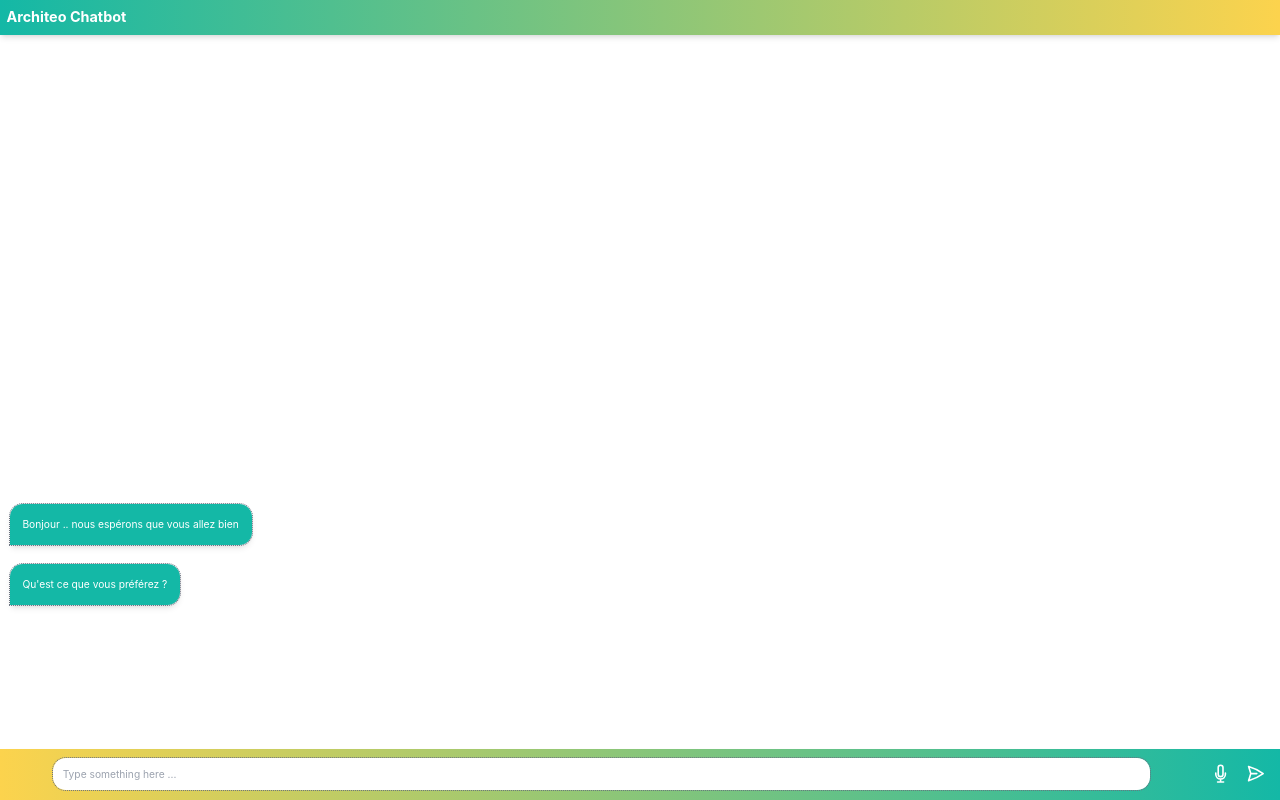
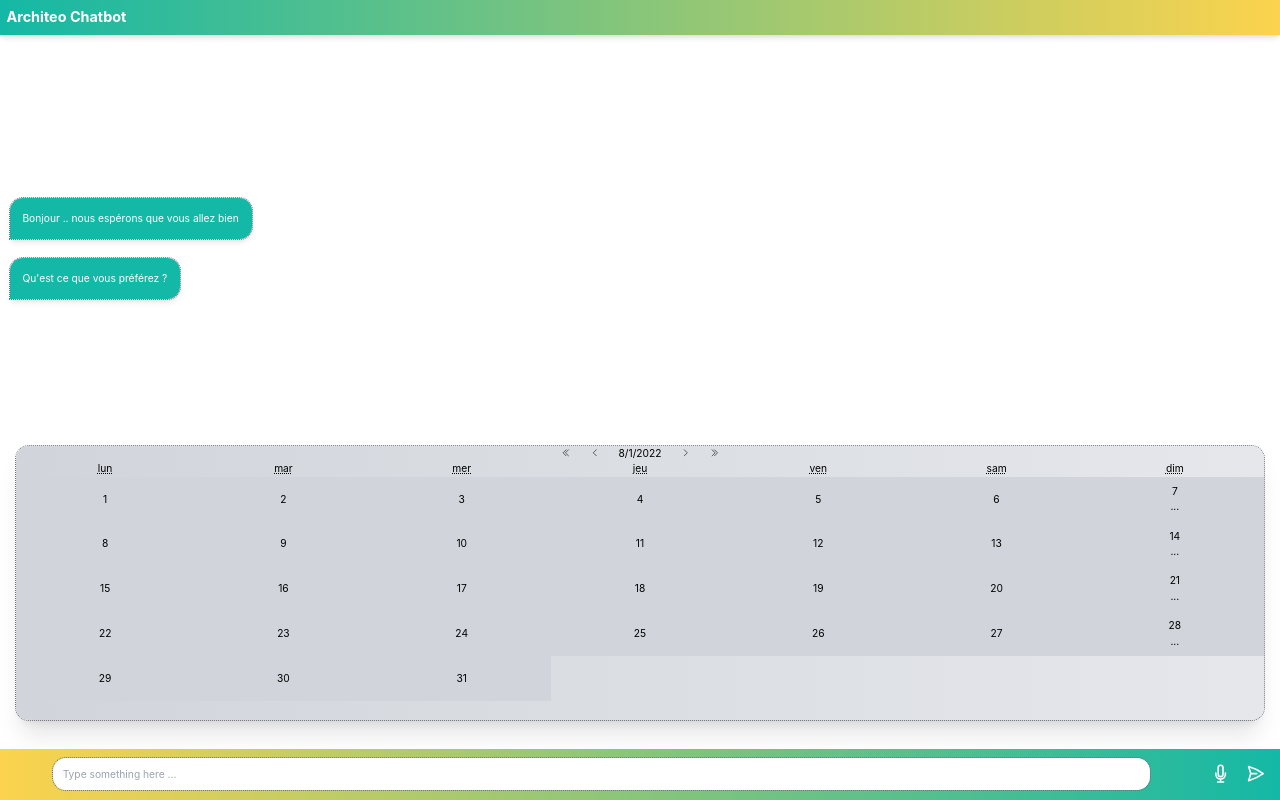
Before and after one commit to kaoutar-ou/chatbot-react, a React (Create React App) app: page / in a window 1280 px wide. Built offline with nearby package versions, Linux system fonts and the light colour scheme.

Commit message:
KO : Calendar in progress ...

```diff
--- a/package.json
+++ b/package.json
@@ -9,6 +9,7 @@
     "@testing-library/user-event": "^13.5.0",
     "axios": "^0.27.2",
     "react": "^18.2.0",
+    "react-calendar": "^3.8.0",
     "react-dom": "^18.2.0",
     "react-phone-input-2": "^2.15.1",
     "react-redux": "^8.0.2",
--- a/src/components/chatbot/FormRecruteur.js
+++ b/src/components/chatbot/FormRecruteur.js
@@ -5,6 +5,7 @@ import SingleChoiceForm from '../form/SingleChoiceForm';
 import BotMessage from '../messages/BotMessage';
 import * as recruteurService from "../../services/RecruteurService";
 import * as domaineExpertiseService from "../../services/DomaineExpertiseService";
+import CalendarForm from '../form/CalendarForm';
 
 function FormRecruteur(props) {
 
@@ -123,6 +124,33 @@ function FormRecruteur(props) {
           // TODO .. show a success message or error
         }
       };
+
+      useEffect(() => {
+        if (isSent) {
+          setTimeout(() => {
+            console.log(recruteurToken);
+            props.handleAddNewMessage(
+              <BotMessage
+                key={generateKey("chatbot")}
+                content="Veuillez choisir l'un des créneaux valables qui vous convient."
+              />
+            );
+            setTimeout(() => {
+              console.log(recruteurToken);
+              props.handleAddNewMessage(
+                <CalendarForm
+                  key={"CalendarForm"}
+                  token={recruteurToken}
+                  // sendCalendar={sendCalendar}
+                  userType={"recruteur"}
+                  setMainInputDisabled={props.setMainInputDisabled}
+                  handleAddNewMessage={props.handleAddNewMessage}
+                />
+              );
+            }, 1000);
+          }, 2000);
+        }
+      }, [isSent]);
 
     const [scale, setScale] = useState("scale-0");
     useEffect(() => {
--- a/src/components/chatbot/index.js
+++ b/src/components/chatbot/index.js
@@ -9,6 +9,7 @@ import UserMessage from "../messages/UserMessage";
 import "./style.css";
 import TwoChoicesForm from "../form/TwoChoicesForm";
 import FormRecruteur from "./FormRecruteur";
+import CalendarForm from "../form/CalendarForm";
 
 function Chatbot() {
   // TODO isLoading
@@ -184,6 +185,9 @@ function Chatbot() {
       {/* Body */}
       <div className="overflow-y-scroll min-h-screen max-h-screen flex flex-col-reverse py-20 chatbot-messages">
         {isLoading ? <DotsMessage /> : null}
+        <CalendarForm
+                  key={"CalendarForm"}
+                />
         {messages.map((message) => message)}
         {/* <BotMessage /> */}
       </div>
--- /dev/null
+++ b/src/components/form/CalendarForm.js
@@ -0,0 +1,112 @@
+import React, { useEffect, useRef, useState } from 'react'
+import Calendar from 'react-calendar';
+
+function CalendarForm() {
+    const [value, onChange] = useState(new Date());
+    useEffect(() => {
+        console.log(value)
+    }, [value]);
+
+    let calendarRef = useRef()
+
+    const freeDays = ['14-09-2022', '16-09-2022', '19-09-2022', '02-09-2022', '01-10-2022']
+    const [scale, setScale] = useState("scale-0");
+  useEffect(() => {
+    setTimeout(() => {
+      setScale("scale-1");
+    }, 1000);
+  }, []);
+  return (
+    <div className={`transition-all duration-150 ease-out relative ${scale}`}>
+      <div className="w-full flex flex-row">
+        <div className="w-full m-5 rounded-2xl shadow-xl break-all outline-dotted outline-1 outline-gray-500 pb-6 bg-gradient-to-r from-gray-300 to-gray-200">
+          <div className="flex flex-row">
+      <Calendar
+        className={"w-full"}
+        onChange={onChange}
+        value={value}
+        view={"month"}
+        // calendarType={"Arabic"}
+        showNeighboringMonth={false}
+        showNavigation={true}
+        prevLabel={<Previous/>}
+        prev2Label={<PreviousTwo/>}
+        nextLabel={<Next/>}
+        next2Label={<NextTwo/>}
+        // minDate={new Date()}
+        inputRef={calendarRef}
+        // TODO fr-FR as constante
+        formatShortWeekday={(locale, date) => date.toLocaleDateString('fr-FR', { weekday: 'short' })}
+        navigationLabel={({ date, label, locale, view }) => getDate(date, locale)}
+        // tileClassName={({ date, view }) => view === 'month' && date.getDay() === 0 ? 'bg-teal-500' : null}
+        tileClassName={({ date, view }) => view === 'month' && freeDays.includes(date.toLocaleDateString('fr-FR').replaceAll('/','-')) ? 'h-14 bg-amber-200 hover:bg-teal-500' : 'h-14 bg-gray-300'}
+        tileContent={({ date, view }) => view === 'month' && date.getDay() === 0 ? <p>...</p> : null}
+        tileDisabled={({activeStartDate, date, view }) => !freeDays.includes(date.toLocaleDateString('fr-FR').replaceAll('/','-'))}
+        // TODO ... date utils
+        onClickDay={(value, event) => console.log(value.toLocaleDateString('fr-FR').replaceAll('/','-'))}
+        />
+    </div>
+    </div>
+    </div>
+    </div>
+  )
+}
+
+const PreviousTwo = () => {
+    return (
+        <div className='mx-3'>
+            <svg xmlns="http://www.w3.org/2000/svg" fill="none" viewBox="0 0 24 24" strokeWidth={1.5} stroke="currentColor" className="w-3 h-3">
+                <path strokeLinecap="round" strokeLinejoin="round" d="M18.75 19.5l-7.5-7.5 7.5-7.5m-6 15L5.25 12l7.5-7.5" />
+            </svg>
+        </div>
+    )
+}
+const NextTwo = () => {
+    return (
+        <div className='mx-3'>
+            <svg xmlns="http://www.w3.org/2000/svg" fill="none" viewBox="0 0 24 24" strokeWidth={1.5} stroke="currentColor" className="w-3 h-3">
+                <path strokeLinecap="round" strokeLinejoin="round" d="M11.25 4.5l7.5 7.5-7.5 7.5m-6-15l7.5 7.5-7.5 7.5" />
+            </svg>
+        </div>
+    )
+}
+
+const Previous = () => {
+    return (
+        <div className='mx-3'>
+            <svg xmlns="http://www.w3.org/2000/svg" fill="none" viewBox="0 0 24 24" strokeWidth={1.5} stroke="currentColor" className="w-3 h-3">
+                <path strokeLinecap="round" strokeLinejoin="round" d="M15.75 19.5L8.25 12l7.5-7.5" />
+            </svg>
+        </div>
+    )
+}
+const Next = () => {
+    return (
+        <div className='mx-3'>
+            <svg xmlns="http://www.w3.org/2000/svg" fill="none" viewBox="0 0 24 24" strokeWidth={1.5} stroke="currentColor" className="w-3 h-3">
+                <path strokeLinecap="round" strokeLinejoin="round" d="M8.25 4.5l7.5 7.5-7.5 7.5" />
+            </svg>
+        </div>
+    )
+}
+
+// TODO .. don't save client before choosing calendar !!!
+
+const getDate = (date, locale) => {
+    return (
+        <div className='mx-3'>
+            {date.toLocaleDateString(locale)}
+        </div>
+    )
+}
+
+const getDay = (date, locale) => {
+    return (
+        <div>
+            {
+                date.toLocaleDateString(locale, { weekday: 'short' })
+            }
+        </div>
+    )
+}
+export default CalendarForm
--- a/src/components/layout/ChatbotFooter.js
+++ b/src/components/layout/ChatbotFooter.js
@@ -22,7 +22,7 @@ function ChatbotFooter(props) {
     handleAddNewMessage(
       <UserMessage key={generateKey("chatbot")} content={user_message} />
     );
-
+    userMessageRef.current.value = "";
     let response = await chatbotService.getBotResponse(user_message);
 
     console.log(response);
@@ -38,7 +38,6 @@ function ChatbotFooter(props) {
           content={response?.data?.bot_message}
         />
       );
-      userMessageRef.current.value = "";
     }
   };
 
```
Also changed, not shown: 1 other file (tests, documents, lock files or other folders).
